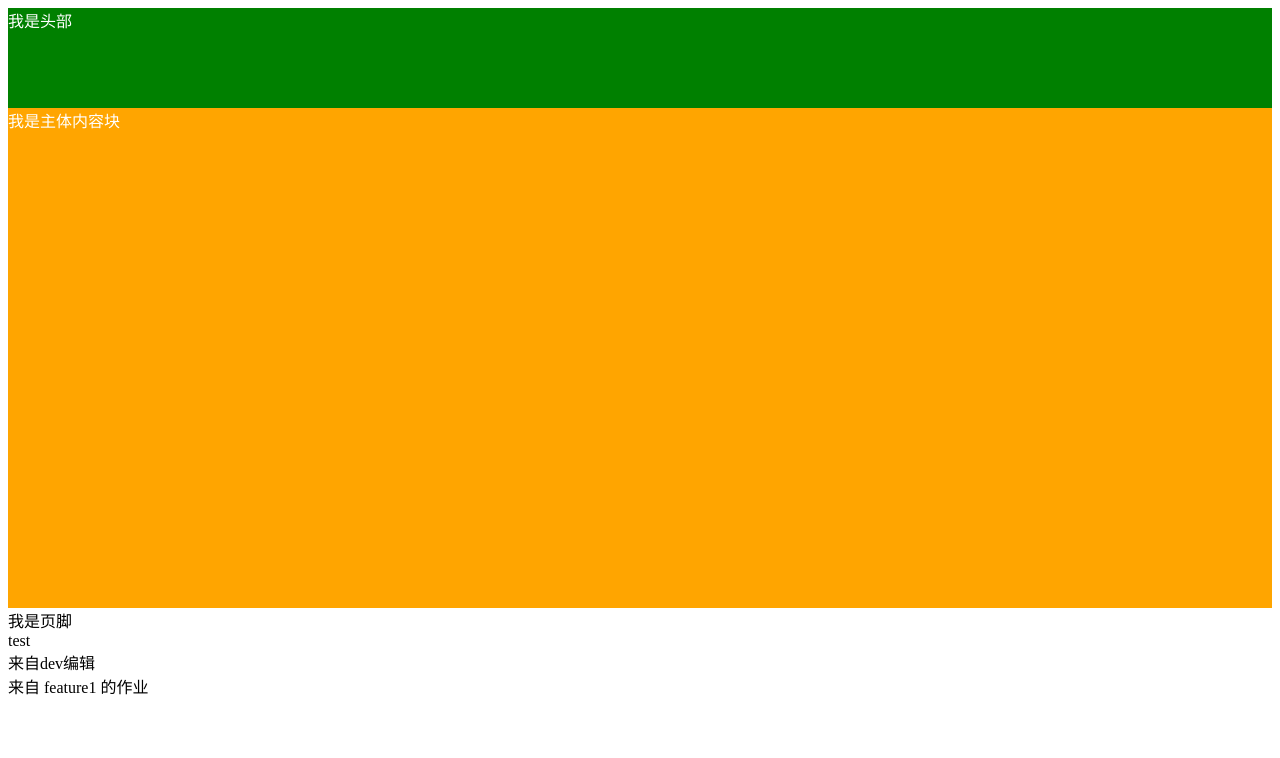
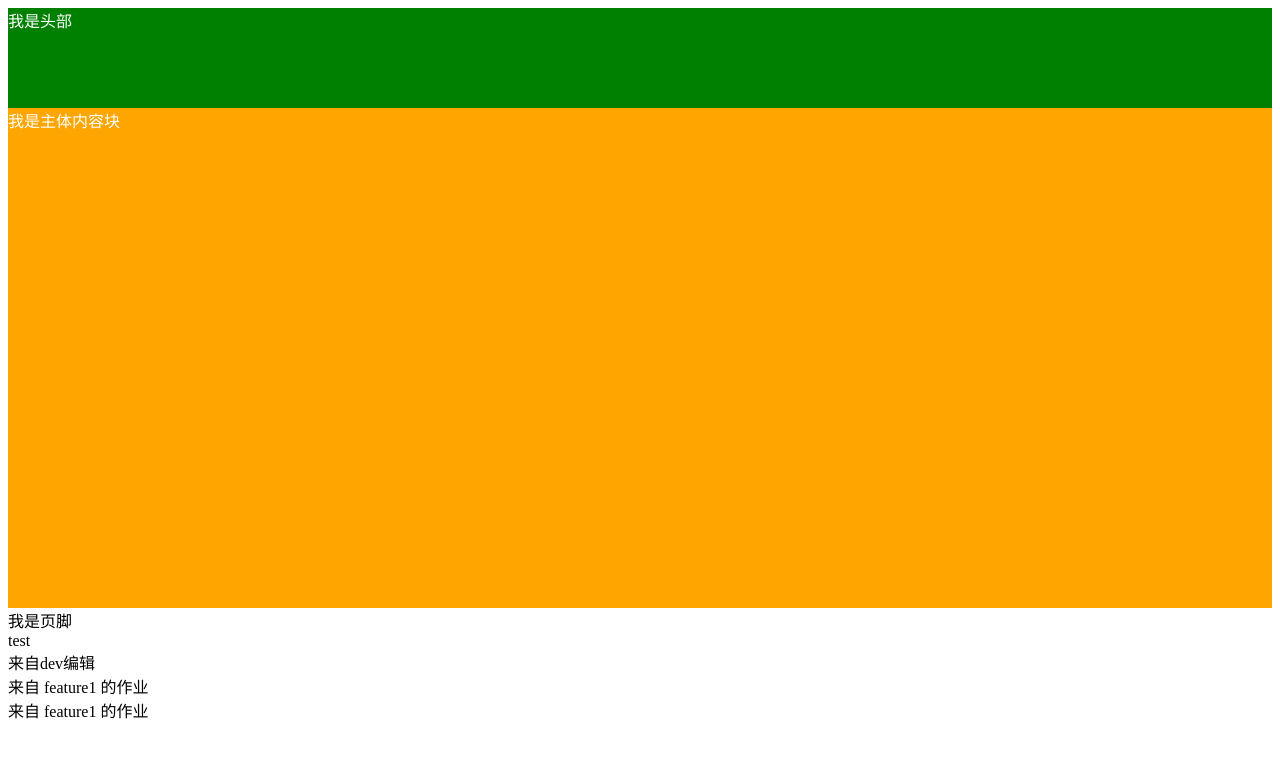
Before and after one commit to zhangxianmeng/learn-git, a plain HTML site: page index.html in a window 1280 px wide. Drawn offline with Linux system fonts and the light colour scheme.

Commit message:
add feature1

```diff
--- a/index.html
+++ b/index.html
@@ -23,6 +23,7 @@
 </div>
 
 <div>来自 feature1 的作业</div>
+<div>来自 feature1 的作业</div>
 
 </body>
 </html>
```
